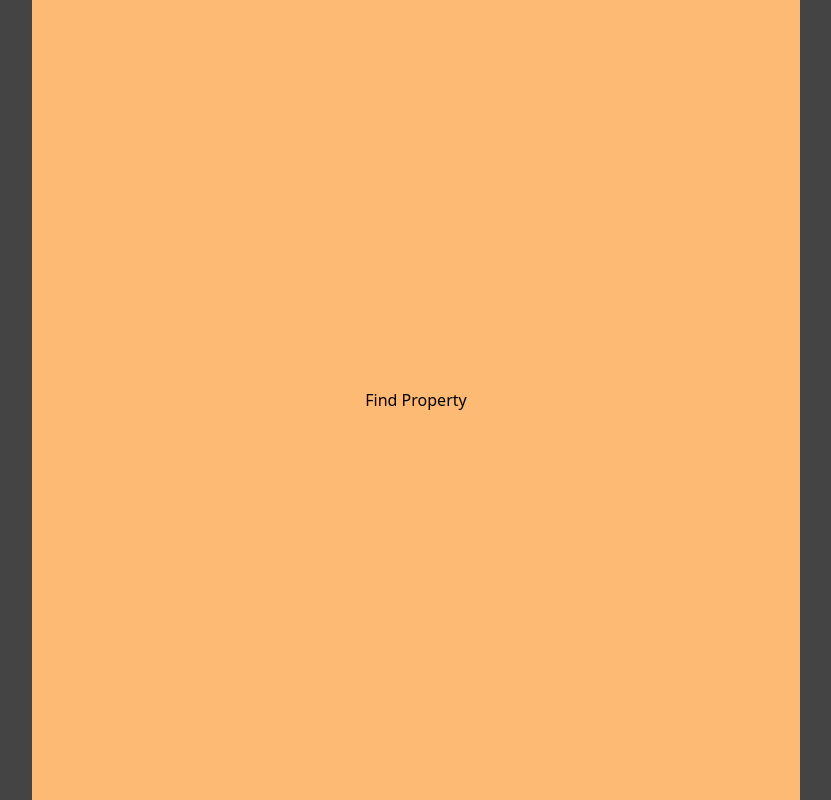
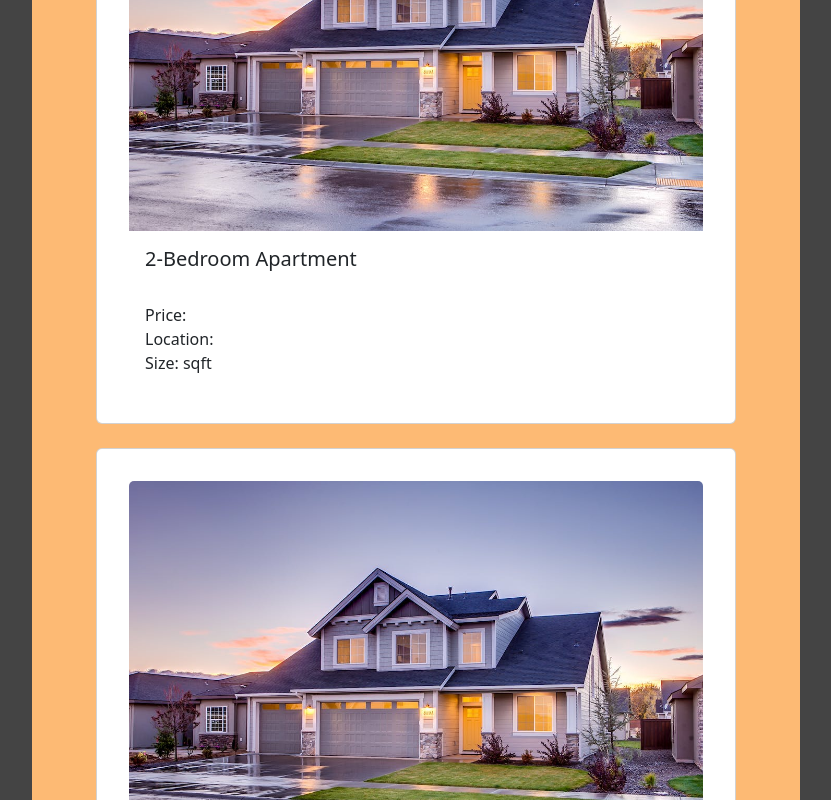
Before and after one commit to benleong94/project2-3.2, a React (Vite) app: page /find-property in a window 1280 px wide. Shown: the top 800 px of the page, without its empty margins (224-1055 px from the left). Built offline with nearby package versions, Linux system fonts and the light colour scheme; no server answers.

Commit message:
Added Property Cards

```diff
--- a/package.json
+++ b/package.json
@@ -15,9 +15,11 @@
     "@fortawesome/free-regular-svg-icons": "^6.5.1",
     "@fortawesome/free-solid-svg-icons": "^6.5.1",
     "@fortawesome/react-fontawesome": "^0.2.0",
+    "bootstrap": "^5.3.2",
     "firebase": "^10.7.1",
     "firebase-admin": "^12.0.0",
     "react": "^18.2.0",
+    "react-bootstrap": "^2.9.2",
     "react-dom": "^18.2.0",
     "react-router-dom": "^6.21.0",
     "react-swipeable": "^7.0.1"
--- a/src/App.jsx
+++ b/src/App.jsx
@@ -4,6 +4,7 @@ import Roomie from "./Components/Roomie";
 import Property from "./Components/Property";
 import Chat from "./Components/Chat";
 import LoginSignup from "./Components/LoginSignup";
+import "bootstrap/dist/css/bootstrap.min.css";
 import "./App.css";
 import Settings from "./Components/Settings";
 import { useState, useEffect } from "react";
@@ -14,7 +15,6 @@ import { onChildAdded, onChildChanged, ref } from "firebase/database";
 import RoomieDetails from "./Components/RoomieDetails";
 import ProfilePage from "./Components/ProfilePage";
 import ErrorPage from "./Components/ErrorPage";
-import IndividualChat from "./Components/IndividualChat";
 
 
 function App() {
--- a/src/Components/Property.jsx
+++ b/src/Components/Property.jsx
@@ -1,9 +1,59 @@
 import React from 'react'
+import PropertyCard from './PropertyCard';
 
 function Property() {
+  const property = [
+    {
+      title: "2-Bedroom Apartment",
+      description: "Apartment in the city center.",
+      imageUrl: "src/assets/property.jpeg",
+    },
+    {
+      title: "2-Bedroom Apartment",
+      description: "Apartment in the city center.",
+      imageUrl: "src/assets/property.jpeg",
+    },
+    {
+      title: "2-Bedroom Apartment",
+      description: "Apartment in the city center.",
+      imageUrl: "src/assets/property.jpeg",
+    },
+    {
+      title: "2-Bedroom Apartment",
+      description: "Apartment in the city center.",
+      imageUrl: "src/assets/property.jpeg",
+    },
+    {
+      title: "2-Bedroom Apartment",
+      description: "Apartment in the city center.",
+      imageUrl: "src/assets/property.jpeg",
+    },
+    {
+      title: "2-Bedroom Apartment",
+      description: "Apartment in the city center.",
+      imageUrl: "src/assets/property.jpeg",
+    },
+    {
+      title: "2-Bedroom Apartment",
+      description: "Apartment in the city center.",
+      imageUrl: "src/assets/property.jpeg",
+    },
+    {
+      title: "2-Bedroom Apartment",
+      description: "Apartment in the city center.",
+      imageUrl: "src/assets/property.jpeg",
+    },
+  ];
   return (
-    <div>
-      <h1 className="text-4xl">Find Property</h1>
+    <div className="flex flex-col justify-center items-center">
+      <div className="text-2xl font-bold my-4 text-gray-700">
+        Available Properties:{" "}
+      </div>
+      <div className="max-h-[50rem] overflow-y-auto">
+        {property.map((property) => (
+          <PropertyCard property={property} />
+        ))}
+      </div>
     </div>
   );
 }
--- /dev/null
+++ b/src/Components/PropertyCard.jsx
@@ -0,0 +1,29 @@
+import React from "react";
+import {Card, Button} from "react-bootstrap";
+
+function PropertyCard({ property }) {
+  const handleClick = () => {
+    console.log("Card clicked:", property.id);
+  };
+
+  return (
+    <div className="my-4 mx-3">
+      <Card style={{ width: "40rem" }} onClick={handleClick}>
+        <Card.Img variant="top" src={property.imageUrl} />
+        <Card.Body>
+          <Card.Title>{property.title}</Card.Title>
+          <Card.Text>
+              <br />
+              Price: {property.price}
+              <br />
+              Location: {property.location}
+              <br />
+              Size: {property.size} sqft
+          </Card.Text>
+        </Card.Body>
+      </Card>
+    </div>
+  );
+}
+
+export default PropertyCard;
```
Also changed, not shown: src/assets/property.jpeg (added), 1 other file (tests, documents, lock files or other folders).
